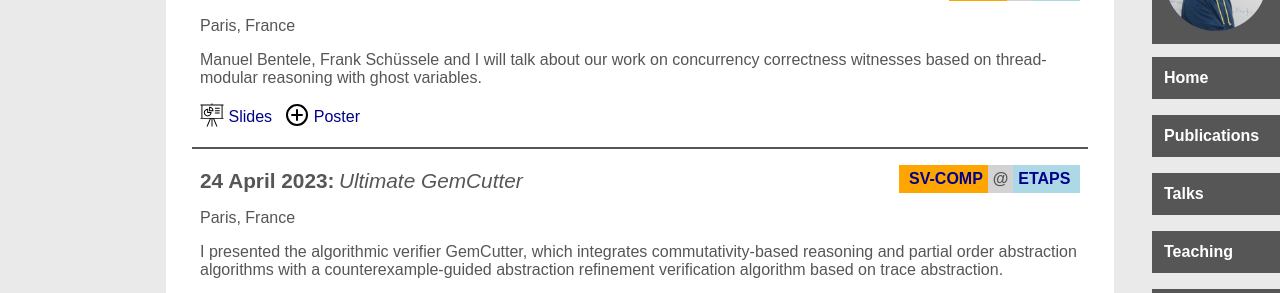
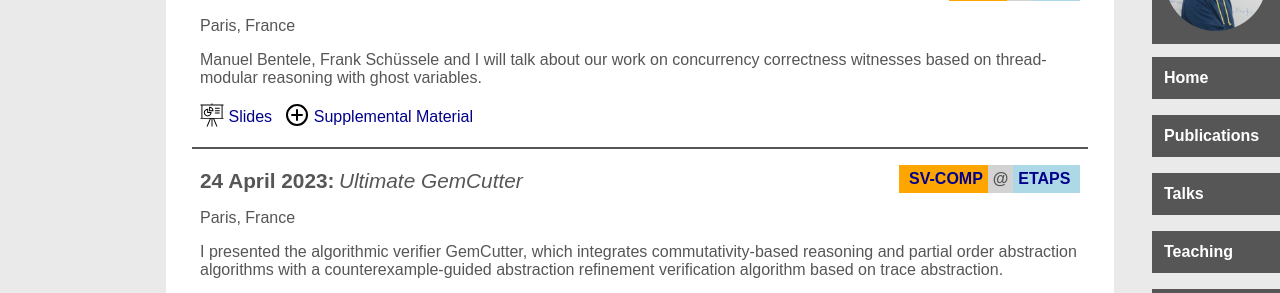
Before and after one commit to maul-esel/personal-website, a Jekyll site: the page built from talks.markdown, in a window 1280 px wide and 900 px high. Shown: the part 148-441 px from the top of the window. Built offline with Jekyll 4.4.1, drawn with Linux system fonts in a browser that asks for light colours.

Commit message:
fix link text

```diff
--- a/talks.markdown
+++ b/talks.markdown
@@ -62,7 +62,7 @@ lastmod_dependencies:
   {%- if talk.supplemental_material -%}
     <span class="pub-additional">
       <img alt="" class="pub-additional-icon" src="{{ '/images/supplemental_material.svg' | relative_url }}" />
-      <a class="pub-supplemental" href="{{ talk.supplemental_material }}">Poster</a>
+      <a class="pub-supplemental" href="{{ talk.supplemental_material }}">Supplemental Material</a>
     </span>
   {%- endif %}
   </p>
```
